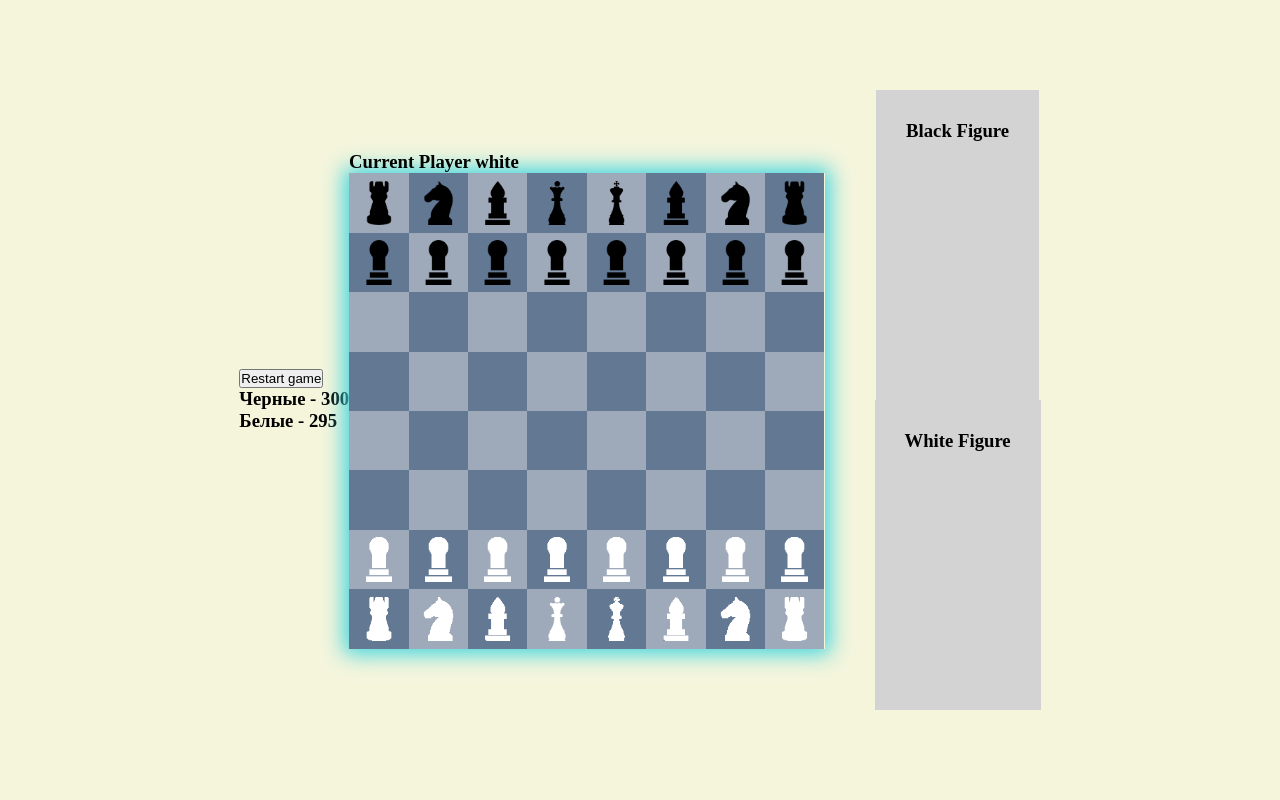
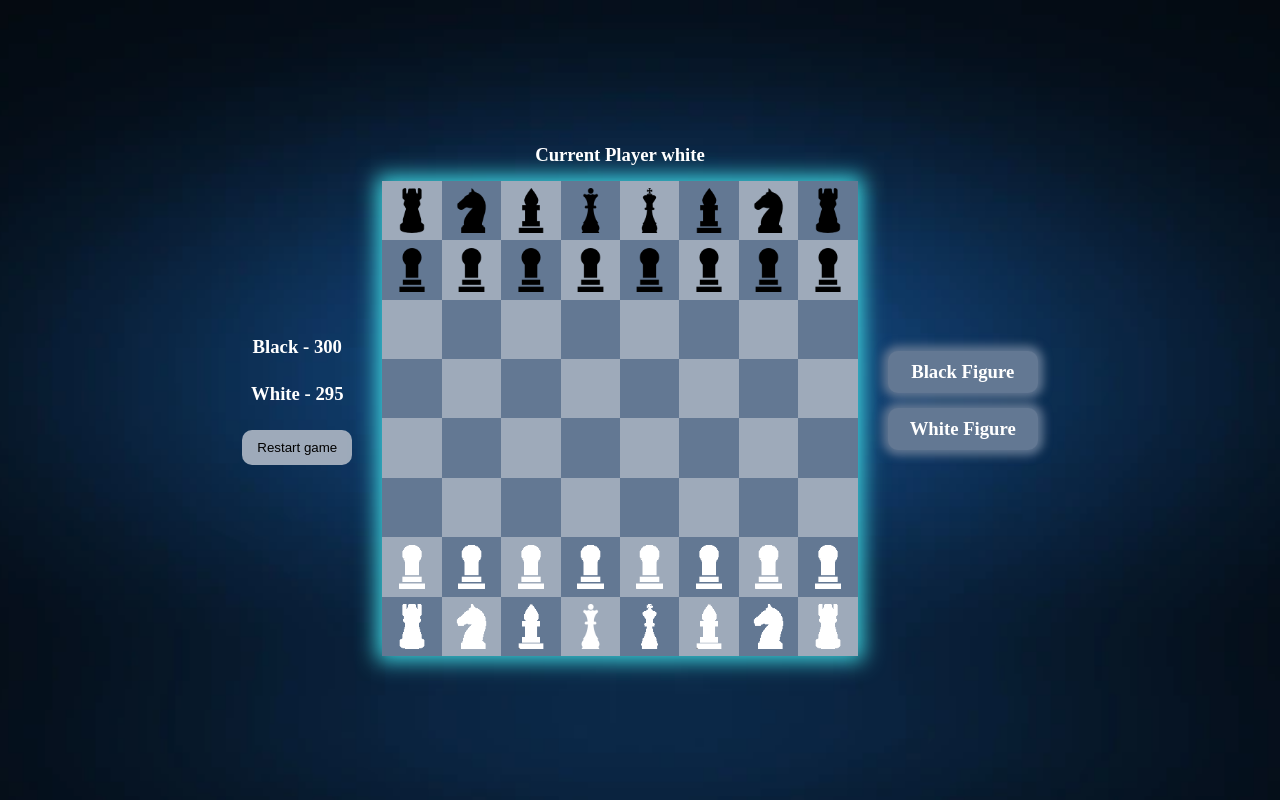
Before and after one commit to ichernous94/react-chess, a React (Create React App) app: page / in a window 1280 px wide. Built offline with nearby package versions, Linux system fonts and the light colour scheme.

Commit message:
fix: fixed styles of the project

```diff
--- a/src/App.css
+++ b/src/App.css
@@ -5,12 +5,18 @@
 }
 
 .app {
+  color: white;
   width: 100vw;
   height: 100vh;
   display: flex;
   justify-content: center;
   align-items: center;
-  background-color: beige;
+  background: url('./assets/background.webp') no-repeat center/cover;
+}
+
+.board-column {
+  display: flex;
+  flex-direction: column;
 }
 
 .board {
@@ -56,16 +62,48 @@
 }
 
 .lost {
-  height: 100vh;
   display: flex;
   flex-direction: column;
   justify-content: center;
   align-items: center;
-  margin-left: 50px;
+  gap: 15px;
+  margin-left: 30px;
 }
 
 .lost__figure {
-  height: calc(50vh - 90px);
-  padding: 30px;
-  background-color: lightgray;
+  width: 150px;
+  padding: 10px;
+  background-color: #637893;
+  box-shadow: 0px 0px 10px 5px #637893;
+  border-radius: 10px;
+  display: flex;
+  flex-direction: column;
+  gap: 10px;
 }
+
+.figure__text {
+  display: flex;
+  align-items: center;
+}
+
+.timer {
+  display: flex;
+  flex-direction: column;
+  justify-content: center;
+  align-items: center;
+  gap: 25px;
+  margin-right: 30px;
+}
+
+.timer__btn {
+  padding: 10px 15px;
+  border: none;
+  border-radius: 10px;
+  background-color: #9eaaba;
+  transition: all .3s ease;
+}
+
+.timer__btn:hover {
+  cursor: pointer;
+  transform: translateY(-3px);
+}
--- a/src/components/BoardComponent.tsx
+++ b/src/components/BoardComponent.tsx
@@ -52,7 +52,7 @@ const BoardComponent: React.FC<BoardProps> = ({
 
   return (
     <div>
-      <h3>Current Player {currentPlayer?.color}</h3>
+      <h3 style={{marginBottom: '15px', textAlign: 'center'}}>Current Player {currentPlayer?.color}</h3>
       <div className="board">
         {board.cells.map((row, index) => (
           <React.Fragment key={index}>
--- a/src/components/LostFigures.tsx
+++ b/src/components/LostFigures.tsx
@@ -9,13 +9,13 @@ interface LostFiguresProps {
 const LostFigures: React.FC<LostFiguresProps> = ({ title, figures }) => {
   return (
     <div className="lost__figure">
-      <h3>{title}</h3>
+      <h3 style={{textAlign: 'center'}}>{title}</h3>
       {figures.map((figure) => (
-        <div key={figure.id}>
-          {figure.name}{' '}
+        <div className='figure__text' key={figure.id}>
           {figure.logo && (
             <img width={20} height={20} src={figure.logo} alt="figure" />
           )}
+          {figure.name}{' '}
         </div>
       ))}
     </div>
--- a/src/components/Timer.tsx
+++ b/src/components/Timer.tsx
@@ -41,12 +41,14 @@ const Timer: React.FC<TimerProps> = ({ currentPlayer, restart }) => {
   };
 
   return (
-    <div>
+    <div className="timer">
+      <h3>Black - {blackTime}</h3>
+      <h3>White - {whiteTime}</h3>
       <div>
-        <button onClick={handleRestart}>Restart game</button>
+        <button className="timer__btn" onClick={handleRestart}>
+          Restart game
+        </button>
       </div>
-      <h3>Черные - {blackTime}</h3>
-      <h3>Белые - {whiteTime}</h3>
     </div>
   );
 };
--- a/src/models/figures/Figure.ts
+++ b/src/models/figures/Figure.ts
@@ -3,13 +3,13 @@ import { Cell } from '../Cell';
 import { Colors } from '../Colors';
 
 export enum FigureNames {
-  FIGURE = 'Фигура', // extends all figures
-  KING = 'Король',
-  KNIGHT = 'Конь',
-  PAWN = 'Пешка',
-  QUEEN = 'Ферзь',
-  ROOK = 'Ладья',
-  BISHOP = 'Слон',
+  FIGURE = 'Figure', // extends all figures
+  KING = 'King',
+  KNIGHT = 'Knight',
+  PAWN = 'Pawn',
+  QUEEN = 'Queen',
+  ROOK = 'Rook',
+  BISHOP = 'Bishop',
 }
 
 export class Figure {
```
Also changed, not shown: src/assets/background.webp (added).
